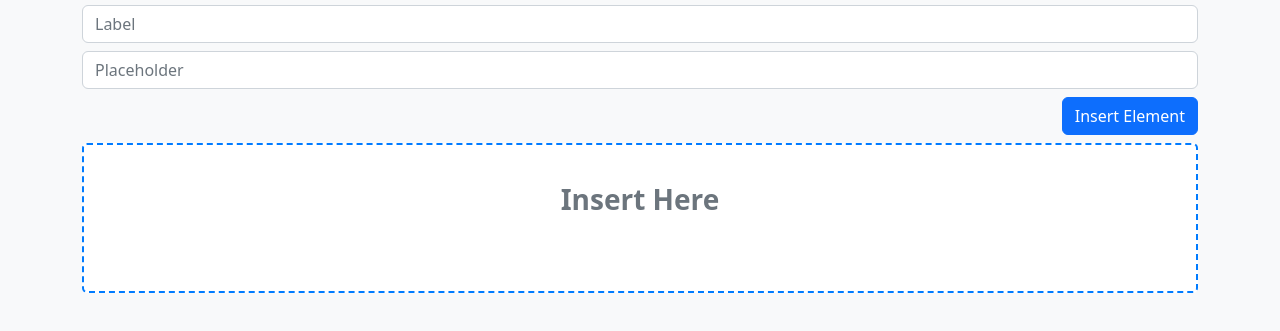
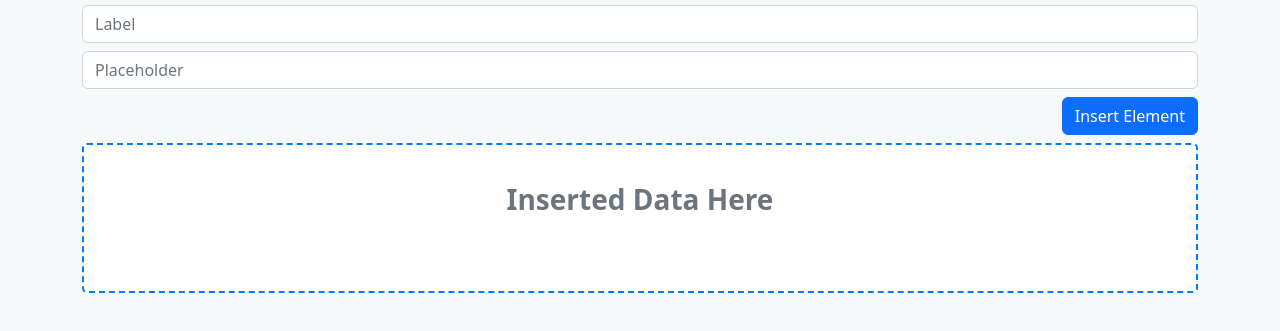
Before and after one commit to Marky20023/FormMaker, a plain HTML site: page index.html in a window 1280 px wide. Shown: the part 129-460 px from the top of the page. Drawn offline with nearby package versions, Linux system fonts and the light colour scheme.

Commit message:
Update index.html

```diff
--- a/index.html
+++ b/index.html
@@ -85,7 +85,7 @@
             <button onclick="insert()" id="insert" class="btn btn-primary">Insert Element</button>
         </div>
         <div id="elements" class="card mt-2 p-2 text-center">
-            <h3 class="text-secondary">Insert Here</h3>
+            <h3 class="text-secondary">Inserted Data Here</h3>
         </div>
     </div>
     <script src="script.js"></script>
```
